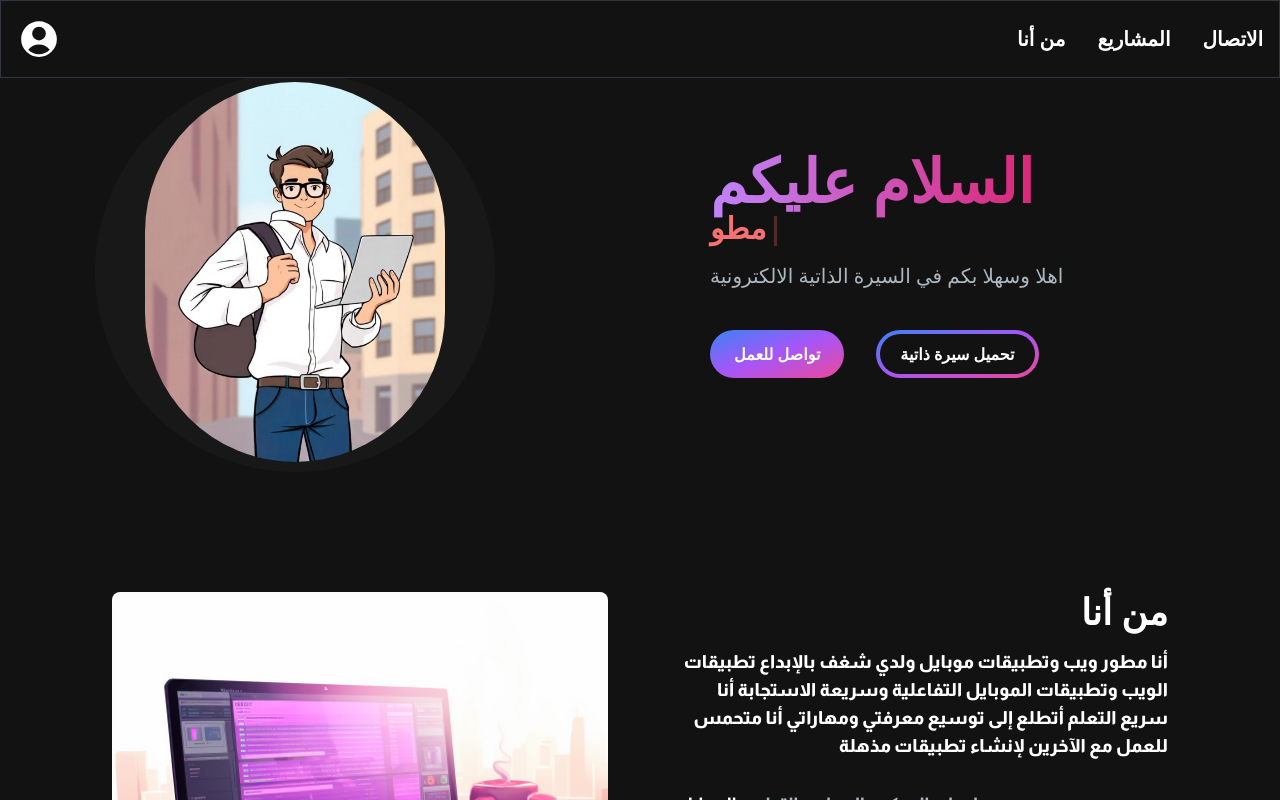
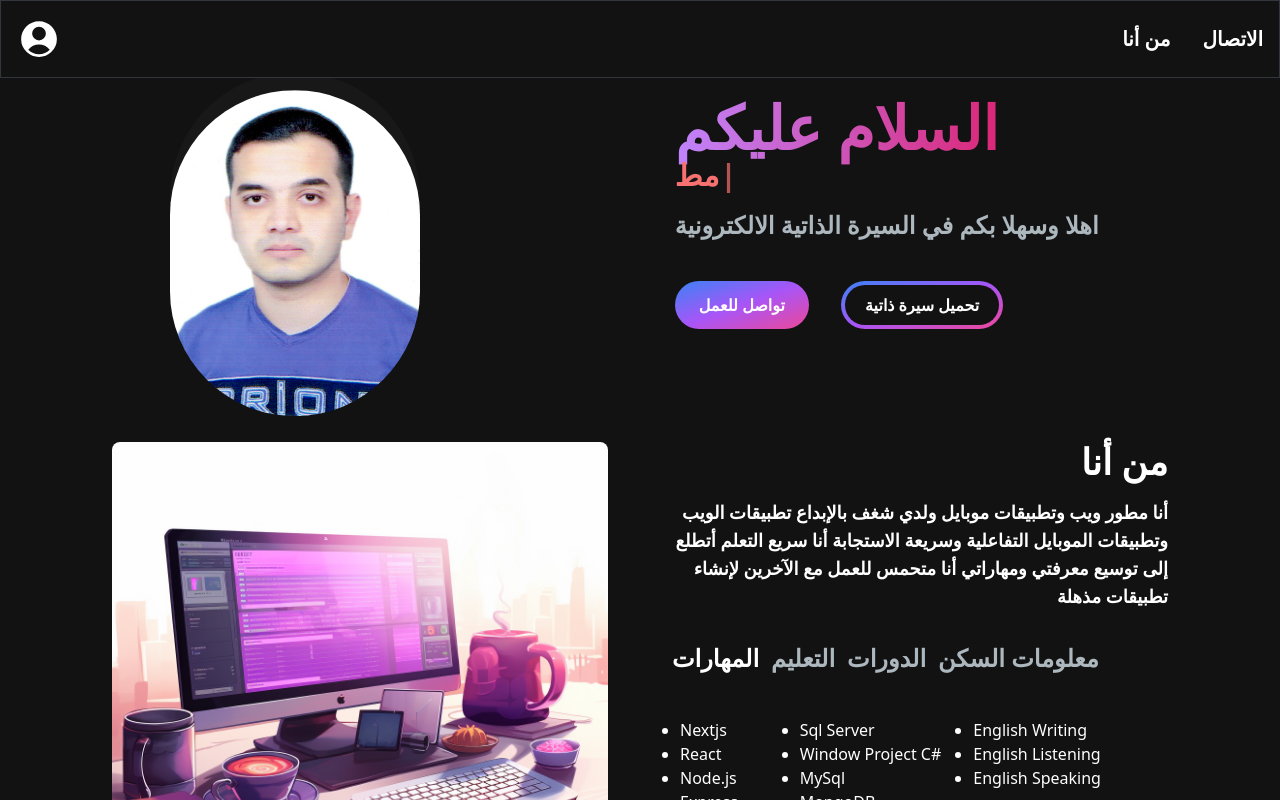
Before and after one commit to haiderjaafer/portfolio, a Next.js app: page / in a window 1280 px wide. Shown: the top 800 px of the page. Built offline with nearby package versions, Linux system fonts and the light colour scheme; a web font is replaced by a local one.

Commit message:
add my image commit

```diff
--- a/src/components/AboutSection.tsx
+++ b/src/components/AboutSection.tsx
@@ -114,13 +114,13 @@ const AboutSection = () => {
         <Image src="/images/about-image.png" width={500} height={500} alt="about"  className="rounded-lg"/>
         <div className="mt-4 md:mt-0 text-left flex flex-col h-full">
           <h2 className="text-4xl font-bold text-white mb-4 text-right">من أنا</h2>
-          <p className={`text-base  text-right rtl:text-right tracking-normal lg:text-lg ${almarai.className}` }>
+          <p className={`font-extrabold text-2xl  text-right rtl:text-right tracking-normal lg:text-lg ` }>
           أنا مطور ويب وتطبيقات موبايل ولدي شغف بالإبداع
  تطبيقات الويب وتطبيقات الموبايل التفاعلية وسريعة الاستجابة أنا سريع التعلم
 أتطلع إلى توسيع معرفتي ومهاراتي
  أنا متحمس للعمل مع الآخرين لإنشاء تطبيقات مذهلة
           </p>
-          <div className="flex flex-row justify-start mt-8">
+          <div className="flex flex-row justify-start mt-8 ">
             <TabButton
               selectTab={() => handleTabChange("skills")}
               active={tab === "skills"}
--- a/src/components/Contact.tsx
+++ b/src/components/Contact.tsx
@@ -52,7 +52,7 @@ const Contact = () => {
       <h5 className=" font-extrabold text-3xl text-white my-2">
         للاتصال
       </h5>
-      <p className="text-[#ADB7BE] mb-4 text-right font-extrabold ">
+      <p className="text-[#ADB7BE] mb-4 text-right font-extrabold text-2xl ">
        هذة هي وسائل التواصل التابعة لي ودائما هي مفتوحة لاي سؤال او استفسار
 
       </p>
--- a/src/components/HeroSection.tsx
+++ b/src/components/HeroSection.tsx
@@ -15,19 +15,22 @@ const HeroSection = () => {
   return (
     <section className="grid grid-cols-1 lg:grid-cols-12 my-4">
 
-<div className="col-span-5 place-self-center mb-10 mt-5 lg:mt-10">
-        <div className="bg-[#181818] lg:w-[400px] lg:h-[400px] w-[250px] h-[250px] rounded-full relative">
+<div className="col-span-5 place-self-center mb-10 mt-5 lg:mt-10   ">
+        <div className="bg-[#181818] lg:w-[250px] lg:h-[250px] w-[250px] h-[250px] rounded-full relative ">
           <Image
-            src="/images/portfolio.jpg"
+            // src="/images/portfolio.jpg"
+             src="/images/myImage.jpg"
             alt="hero image"
-            className="absolute transform -translate-x-1/2 -translate-y-1/2 top-1/2 left-1/2 rounded-full"
-            width={300}
-            height={300}
+             className="absolute transform -translate-x-1/2 -translate-y-1/2 top-1/2 left-1/2 rounded-full  mt-14"
+              // className=" transform  rounded-full mt-6"
+            width={250}
+            height={250}
+
           />
         </div>
       </div>
 
-      <div className="col-span-7 place-self-center place-items-center grid lg:place-items-start">
+      <div className="col-span-7 place-self-center place-items-center grid lg:place-items-start mt-12">
         <h1 className="text-white max-w-2xl mb-4 lg:text-6xl text-4xl font-extrabold">
           <span className="text-transparent text-6xl bg-clip-text bg-gradient-to-r from-purple-400 to-pink-600">
            السلام عليكم{" "}
@@ -45,7 +48,7 @@ const HeroSection = () => {
 />
     </div>
         </h1>
-        <p className="text-[#ADB7BE] mb-6 textl-lg lg:text-xl">
+        <p className="text-[#ADB7BE] mb-6 textl-lg lg:text-x2 lg:font-extrabold font-extrabold text-2xl">
 
 
         اهلا وسهلا بكم في السيرة الذاتية الالكترونية
--- a/src/components/NavLink.tsx
+++ b/src/components/NavLink.tsx
@@ -4,7 +4,7 @@ const NavLink = ({ href, title }:any) => {
   return (
     <Link
       href={href}
-      className="block py-2 pl-3 pr-4 sm:text-xl rounded md:p-0 text-white hover:text-fuchsia-500 font-extrabold  transition-colors "
+      className="block py-2 pl-3 pr-4 sm:text-xl rounded md:p-0 text-white hover:text-fuchsia-500 font-extrabold text-2xl  transition-colors "
     >
       {title}
     </Link>
--- a/src/components/Navbar.tsx
+++ b/src/components/Navbar.tsx
@@ -10,10 +10,10 @@ const navLinks = [
     title: "من أنا",
     path: "#about",
   },
-  {
-    title: "المشاريع",
-    path: "#projects",
-  },
+  // {
+  //   title: "المشاريع",
+  //   path: "#projects",
+  // },
   // {
   //   title: "الاتصال",
   //   path: "/ContactSection",
--- a/src/components/TabButton.tsx
+++ b/src/components/TabButton.tsx
@@ -19,13 +19,13 @@ const TabButton = ({ active, selectTab, children }:any) => {
 
   return (
     <button onClick={selectTab}>
-      <p className={`mr-3 font-semibold  hover:text-white ${buttonClasses} ${almarai.className} `}>
+      <p className={`mr-3 font-extrabold text-2xl   hover:text-white ${buttonClasses}  `}>
         {children}
       </p>
       <motion.div
         animate={active ? "active" : "default"}
         variants={variants}
-        className={`h-1 bg-primary-500 mt-2 mr-3 ${almarai.className}` }
+        className={`h-1 bg-primary-500 mt-2 mr-3 ` }
       ></motion.div>
     </button>
   );
```
Also changed, not shown: public/images/myImage.jpg (added).
